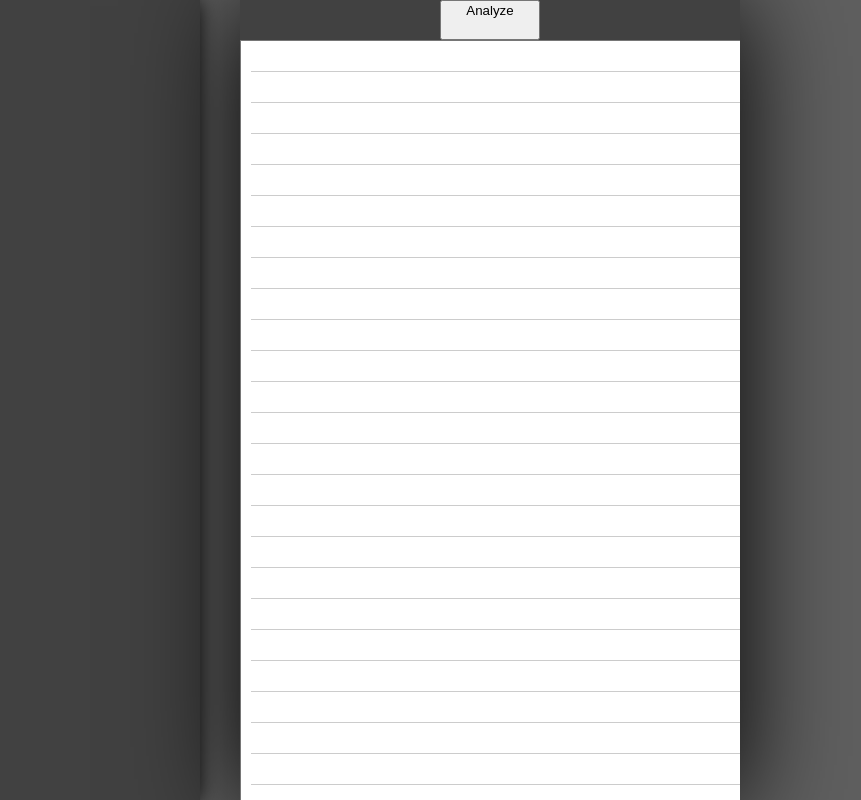
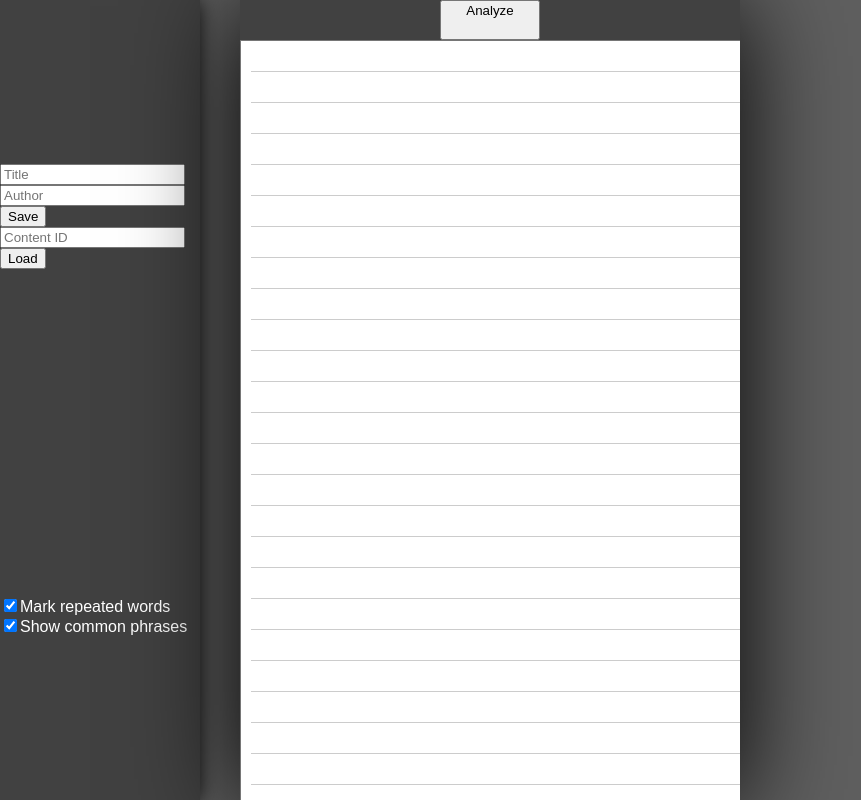
Before and after one commit to willresen/stanza, a React app: page / in a window 1280 px wide. Shown: the whole page, without its empty margins (0-861 px from the left). Built offline with nearby package versions, Linux system fonts and the light colour scheme.

Commit message:
Outline user controls

```diff
--- a/client/src/Sidebar.jsx
+++ b/client/src/Sidebar.jsx
@@ -11,7 +11,21 @@ class Sidebar extends React.Component {
   render() {
     return (
       <div id="sidebar">
-
+        <div id="save_load">
+          <div id="save">
+            <input type="text" placeholder="Title"></input>
+            <input type="text" placeholder="Author"></input><br/>
+            <button>Save</button>
+          </div>
+          <div id="load">
+            <input type="text" placeholder="Content ID"></input><br/>
+            <button>Load</button>
+          </div>
+        </div>
+        <div id="controls">
+          <input name="control" type="checkbox" value="mark_repetition" checked></input><span>Mark repeated words</span><br/>
+          <input name="control" type="checkbox" value="common_phrases" checked></input><span>Show common phrases</span>
+        </div>
       </div>
     );
   };
```
